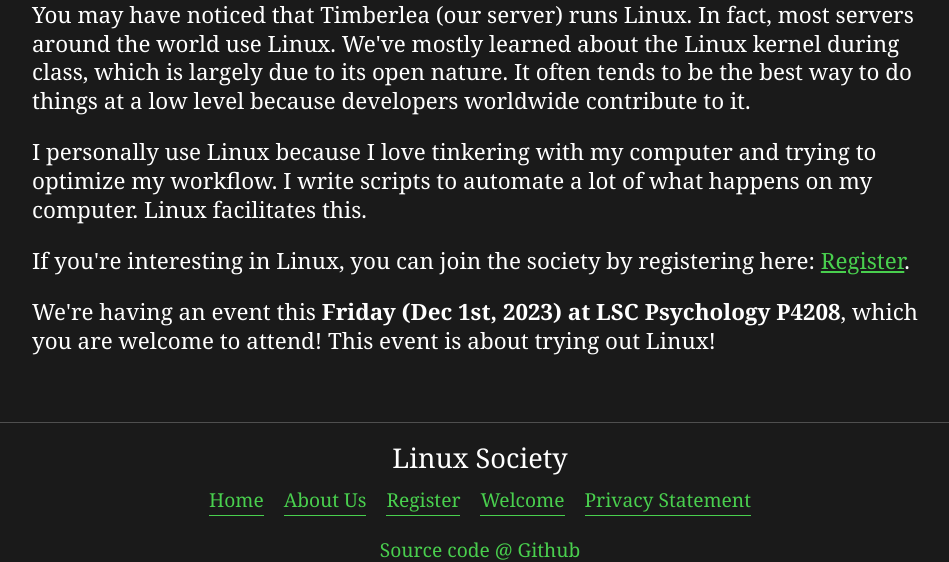
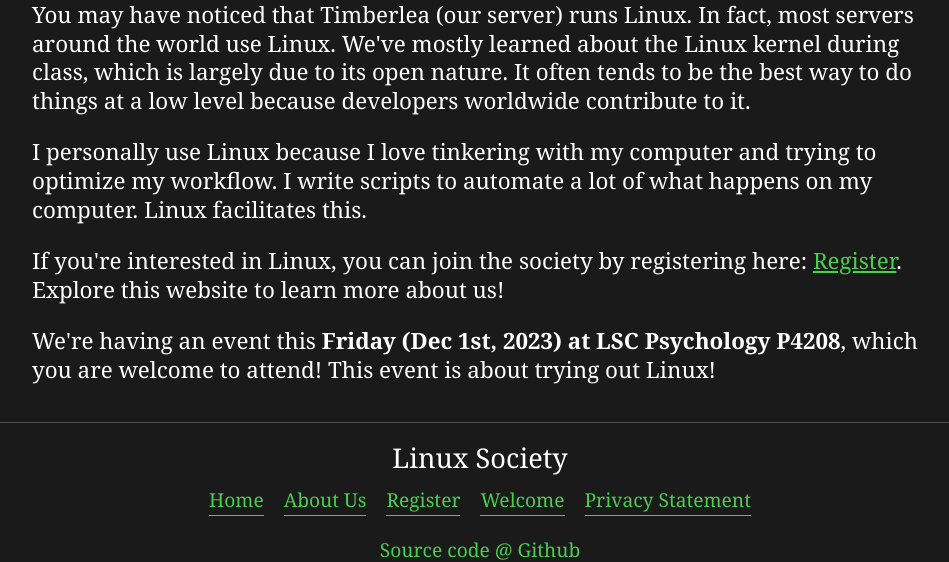
Before and after one commit to SuchithSridhar/LinuxSociety, a Flask app: template website/lsw/templates/pages/announcement-2023-11-28.jinja in a window 1280 px wide. Shown: the part 421-983 px from the top of the page, without its empty margins (160-1109 px from the left). Run offline with Flask 3, Linux system fonts and the light colour scheme; the template is opened without the code that fills it, so the values that code supplies are empty.

Commit message:
fixed typo in announcement and added statement.

```diff
--- a/website/lsw/templates/pages/announcement-2023-11-28.jinja
+++ b/website/lsw/templates/pages/announcement-2023-11-28.jinja
@@ -33,8 +33,9 @@
             what happens on my computer. Linux facilitates this.
         </p>
         <p>
-            If you're interesting in Linux, you can join the society by
-            registering here: <a href="/register">Register</a>.
+            If you're interested in Linux, you can join the society by
+            registering here: <a href="/register">Register</a>. Explore this
+            website to learn more about us!
         </p>
         <p>
             We're having an event this
```
